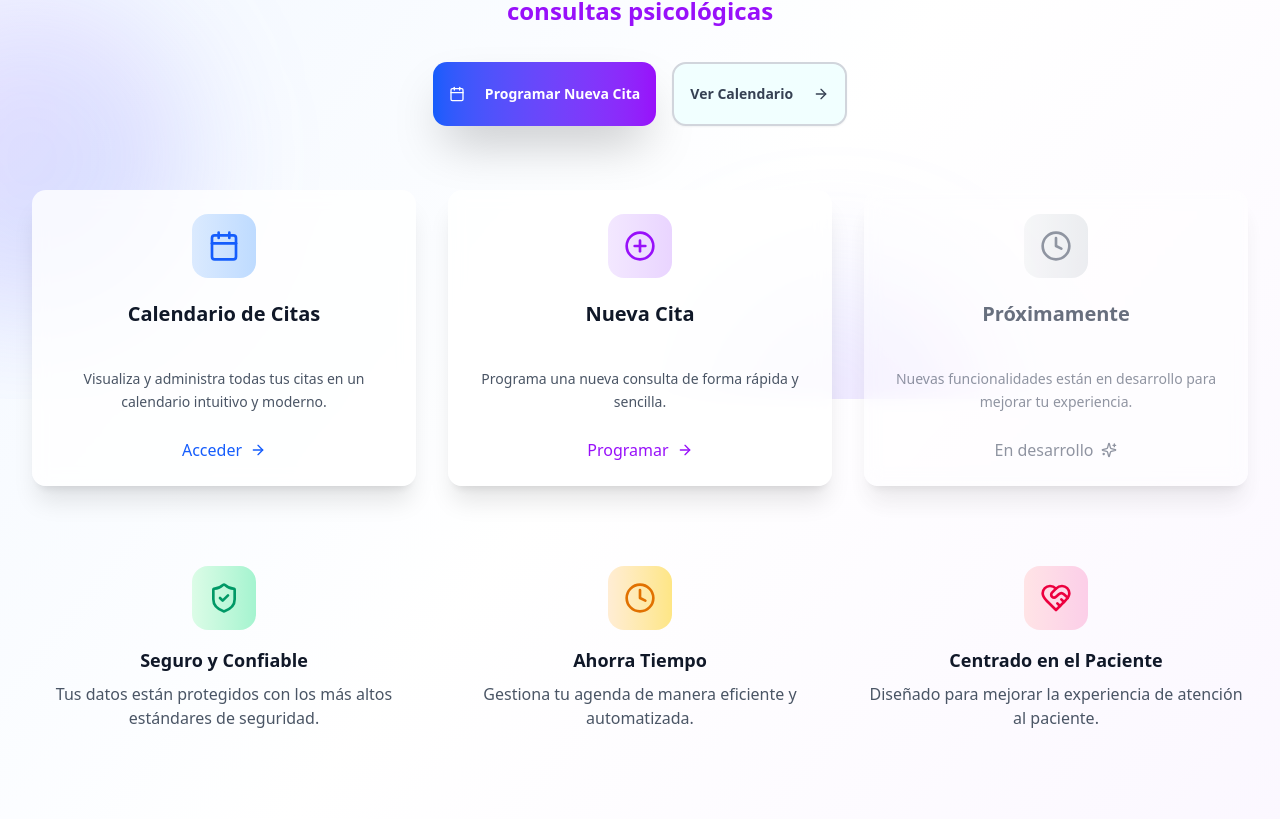
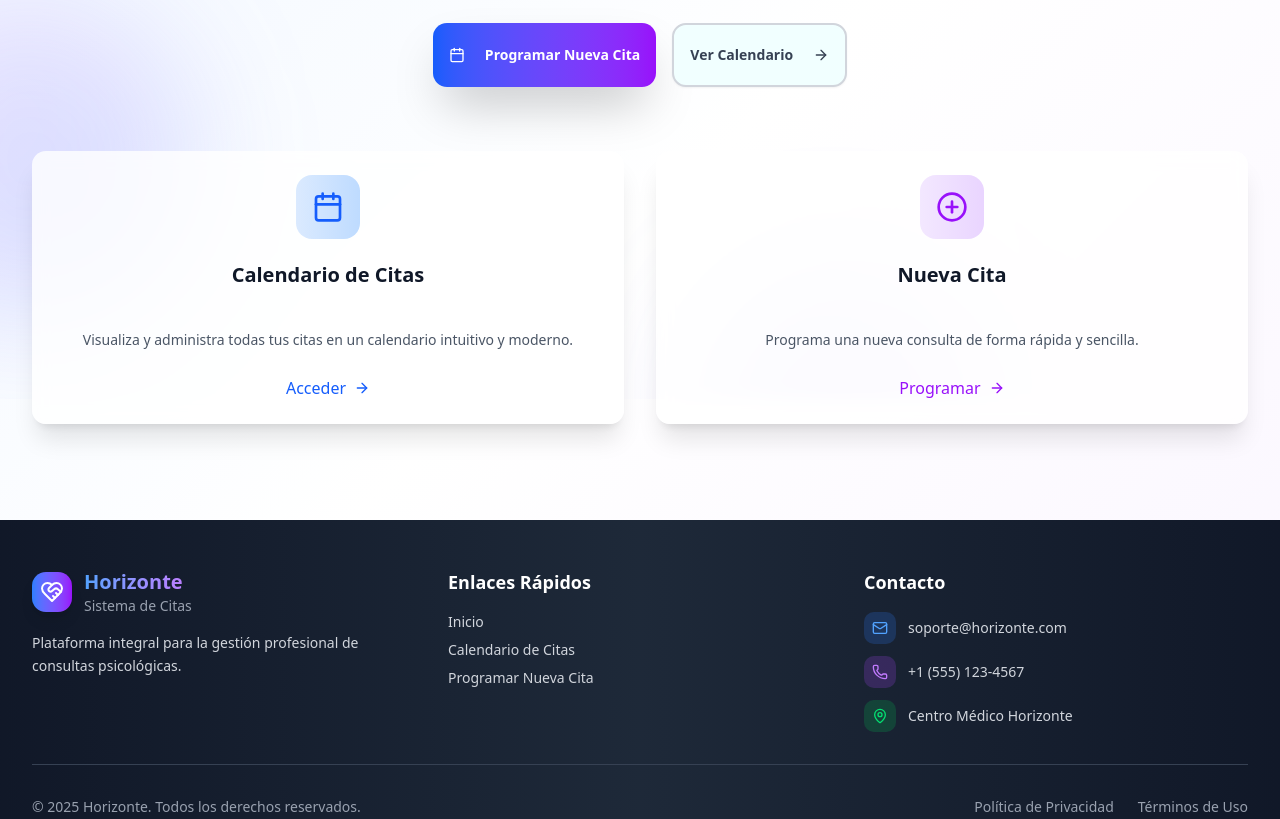
Before and after one commit to joskr2/admin-reservas-citas, a Next.js app: page / in a window 1280 px wide. Shown: the part 401-1220 px from the top of the page. Built offline with nearby package versions, Linux system fonts and the light colour scheme.

Commit message:
se corrige el home

```diff
--- a/src/app/page.tsx
+++ b/src/app/page.tsx
@@ -76,7 +76,6 @@ export default function HomePage() {
                 variants={fadeInUp}
               >
                 Tu plataforma integral para la gestión profesional de{" "}
-                <span className="text-blue-600 font-semibold">citas médicas</span> y{" "}
                 <span className="text-purple-600 font-semibold">consultas psicológicas</span>
               </motion.p>
 
@@ -106,7 +105,7 @@ export default function HomePage() {
 
             {/* Features Grid */}
             <motion.div
-              className="grid grid-cols-1 sm:grid-cols-2 lg:grid-cols-3 gap-6 lg:gap-8"
+              className="grid grid-cols-1 sm:grid-cols-2 lg:grid-cols-2 gap-6 lg:gap-8"
               variants={staggerChildren}
             >
               {/* Gestión de Citas */}
@@ -157,66 +156,9 @@ export default function HomePage() {
                 </Card>
               </motion.div>
 
-              {/* Próximamente */}
-              <motion.div variants={fadeInUp}>
-                <Card className="h-full shadow-xl border-0 bg-white/60 backdrop-blur-sm transition-all duration-500 opacity-75">
-                  <CardHeader className="text-center pb-4">
-                    <div className="w-16 h-16 bg-gradient-to-r from-gray-100 to-gray-200 rounded-2xl flex items-center justify-center mx-auto mb-4">
-                      <ClockIcon className="w-8 h-8 text-gray-500" />
-                    </div>
-                    <CardTitle className="text-xl font-bold text-gray-700">Próximamente</CardTitle>
-                  </CardHeader>
-                  <CardContent className="text-center">
-                    <CardDescription className="text-gray-500 mb-6 leading-relaxed">
-                      Nuevas funcionalidades están en desarrollo para mejorar tu experiencia.
-                    </CardDescription>
-                    <div className="flex items-center justify-center text-gray-500 font-medium">
-                      En desarrollo
-                      <SparklesIcon className="w-4 h-4 ml-2" />
-                    </div>
-                  </CardContent>
-                </Card>
-              </motion.div>
+
             </motion.div>
 
-            {/* Features adicionales */}
-            <motion.div
-              className="mt-20 grid grid-cols-1 md:grid-cols-3 gap-8"
-              variants={staggerChildren}
-            >
-              <motion.div
-                className="text-center group"
-                variants={fadeInUp}
-              >
-                <div className="w-16 h-16 bg-gradient-to-r from-green-100 to-emerald-200 rounded-2xl flex items-center justify-center mx-auto mb-4 group-hover:scale-110 transition-transform duration-300">
-                  <ShieldCheckIcon className="w-8 h-8 text-emerald-600" />
-                </div>
-                <h3 className="text-lg font-semibold text-gray-900 mb-2">Seguro y Confiable</h3>
-                <p className="text-gray-600">Tus datos están protegidos con los más altos estándares de seguridad.</p>
-              </motion.div>
-
-              <motion.div
-                className="text-center group"
-                variants={fadeInUp}
-              >
-                <div className="w-16 h-16 bg-gradient-to-r from-orange-100 to-amber-200 rounded-2xl flex items-center justify-center mx-auto mb-4 group-hover:scale-110 transition-transform duration-300">
-                  <ClockIcon className="w-8 h-8 text-amber-600" />
-                </div>
-                <h3 className="text-lg font-semibold text-gray-900 mb-2">Ahorra Tiempo</h3>
-                <p className="text-gray-600">Gestiona tu agenda de manera eficiente y automatizada.</p>
-              </motion.div>
-
-              <motion.div
-                className="text-center group"
-                variants={fadeInUp}
-              >
-                <div className="w-16 h-16 bg-gradient-to-r from-rose-100 to-pink-200 rounded-2xl flex items-center justify-center mx-auto mb-4 group-hover:scale-110 transition-transform duration-300">
-                  <HeartHandshakeIcon className="w-8 h-8 text-rose-600" />
-                </div>
-                <h3 className="text-lg font-semibold text-gray-900 mb-2">Centrado en el Paciente</h3>
-                <p className="text-gray-600">Diseñado para mejorar la experiencia de atención al paciente.</p>
-              </motion.div>
-            </motion.div>
           </div>
         </motion.div>
       </main>
--- a/src/components/layout/AppFooter.tsx
+++ b/src/components/layout/AppFooter.tsx
@@ -22,8 +22,7 @@ export default function AppFooter() {
               </div>
             </Link>
             <p className="text-gray-300 text-sm leading-relaxed">
-              Plataforma integral para la gestión profesional de citas médicas y consultas psicológicas.
-              Facilitamos la conexión entre profesionales y pacientes.
+              Plataforma integral para la gestión profesional de consultas psicológicas.
             </p>
           </div>
 
```
